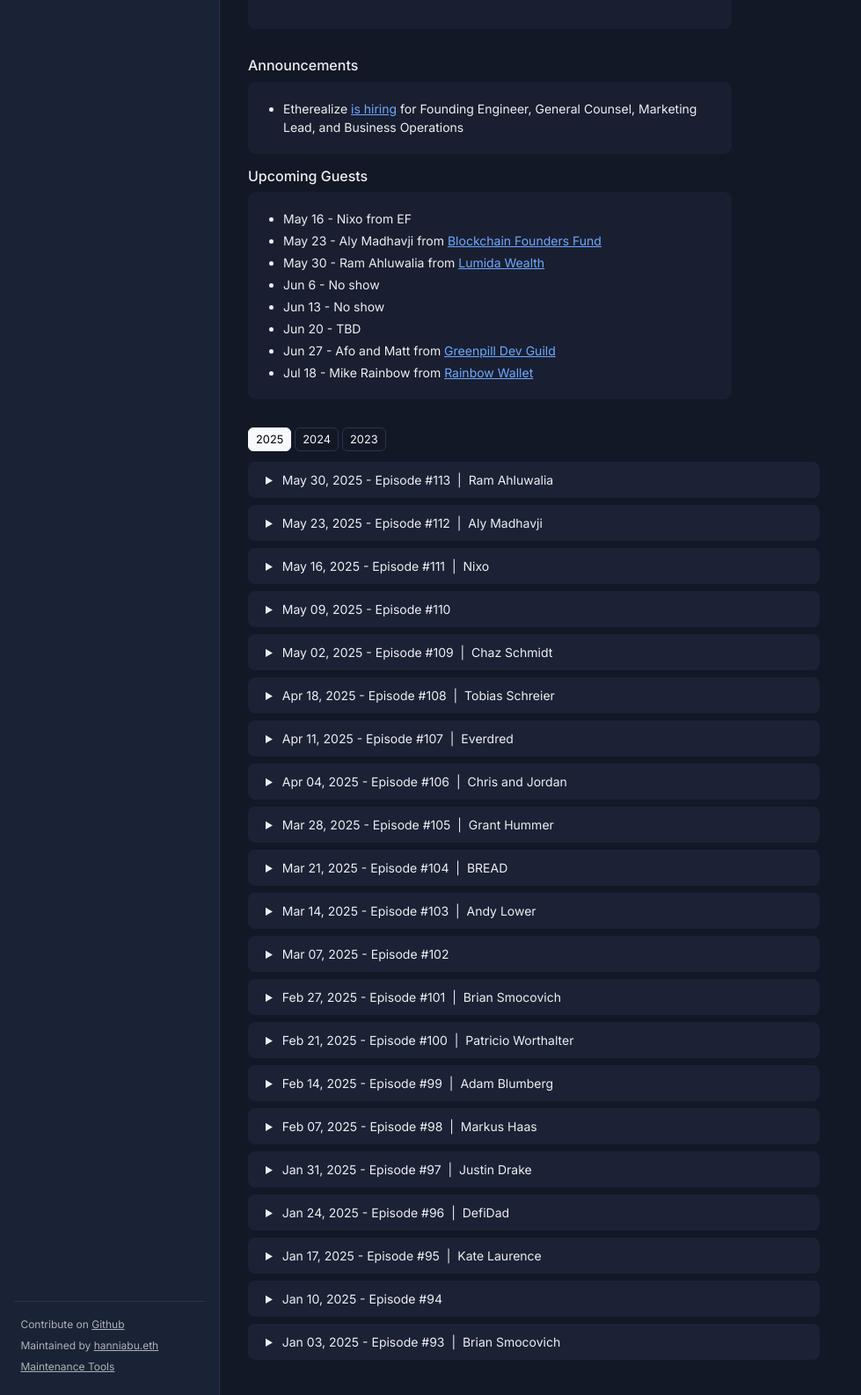
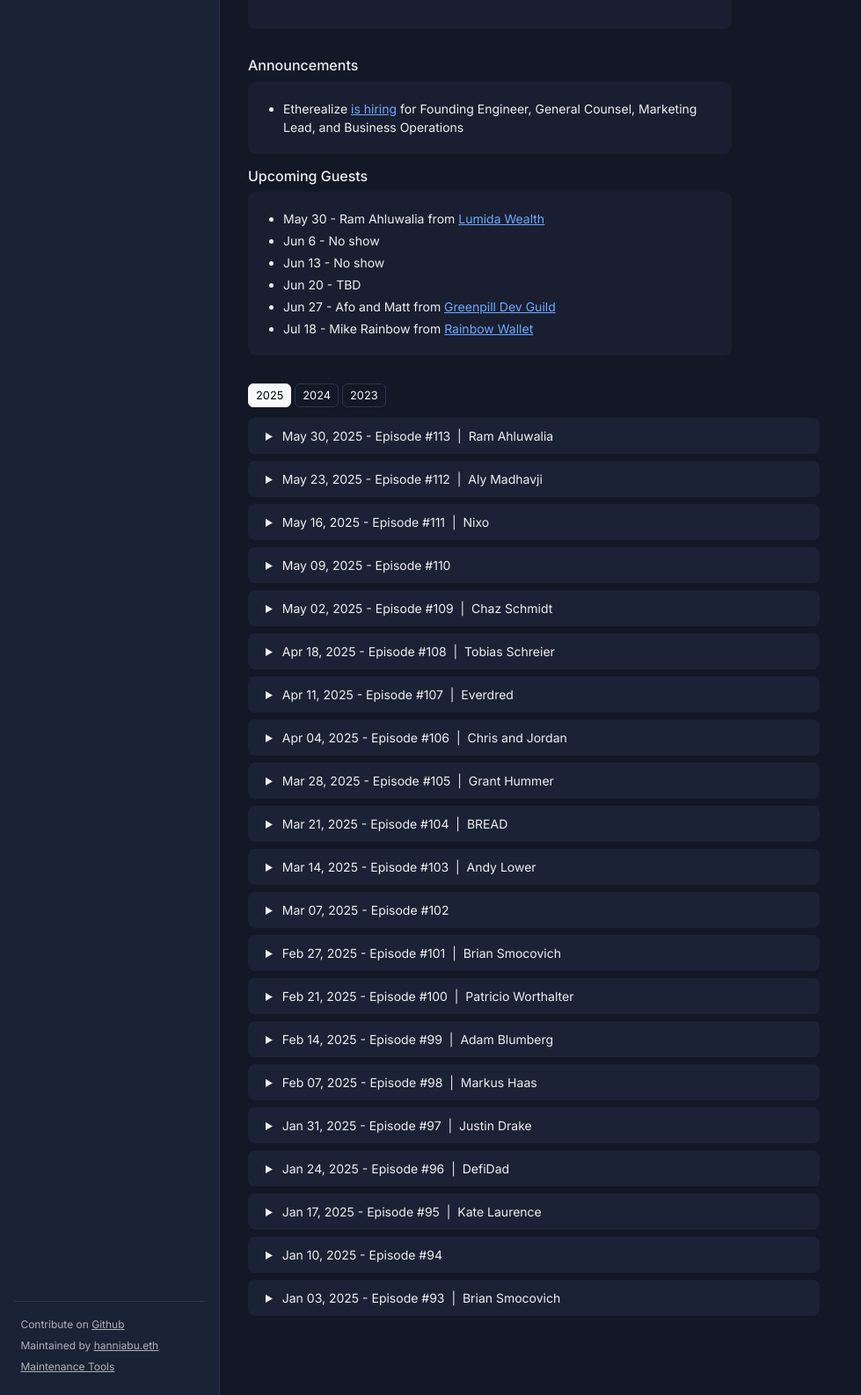
Before and after one commit to etheralpha/dailydoots-com, a Jekyll site: the page built from podcast.md, in a window 1280 px wide, cut to the strip 613-2199 px from the top of the page. Shown: the whole strip at 88% size, without its empty margins (0-979 px from the left). Built offline with Jekyll 4.4.1, drawn with Linux system fonts in a browser that asks for light colours; some web fonts are replaced.

Commit message:
update guests

```diff
--- a/_data/guests.yml
+++ b/_data/guests.yml
@@ -1,7 +1,5 @@
 
 
-- May 16 - Nixo from EF
-- May 23 - Aly Madhavji from [Blockchain Founders Fund](https://blockchainff.com/)
 - May 30 - Ram Ahluwalia from [Lumida Wealth](https://www.lumidawealth.com/)
 - Jun 6 - No show
 - Jun 13 - No show
```
